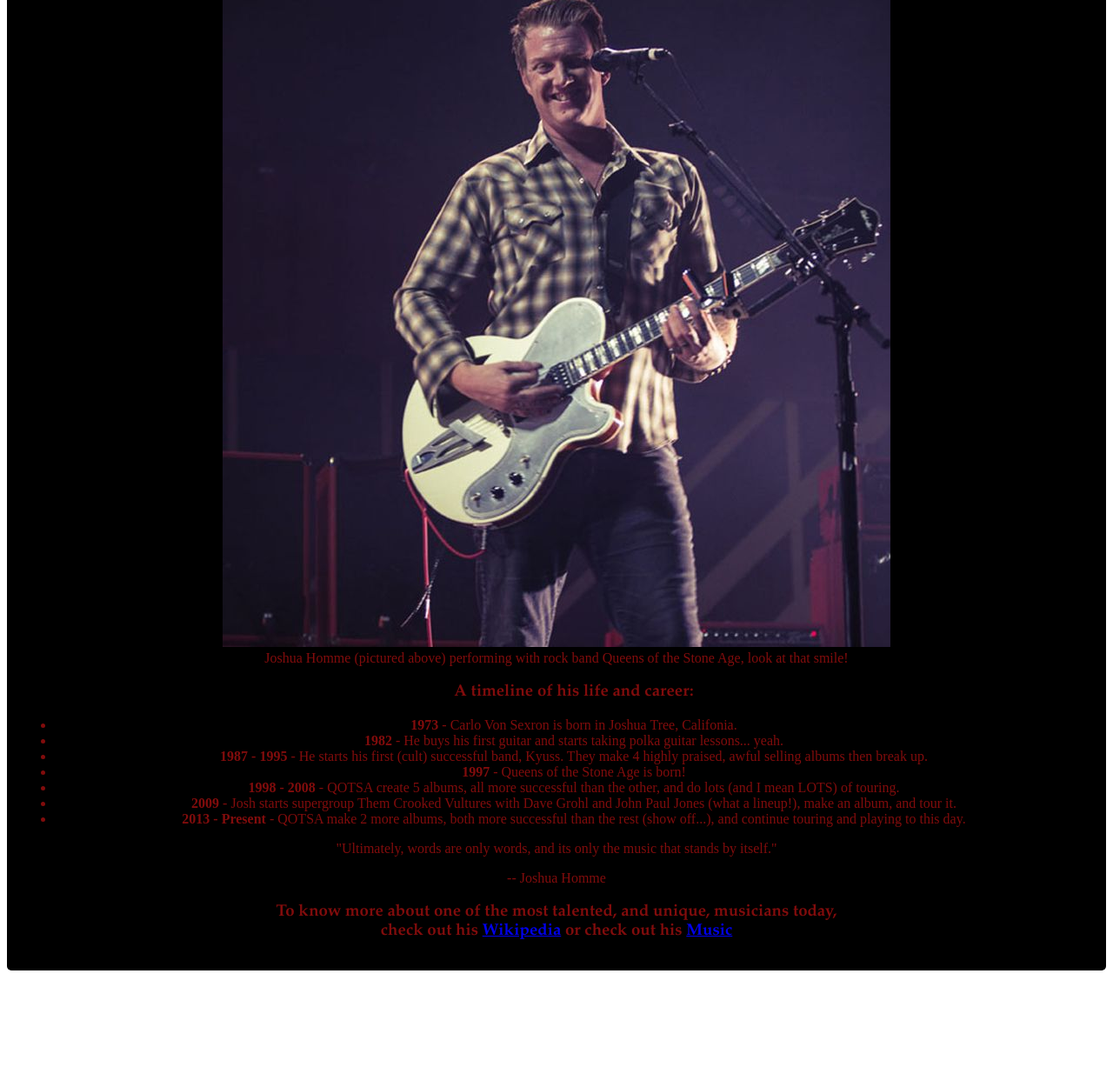
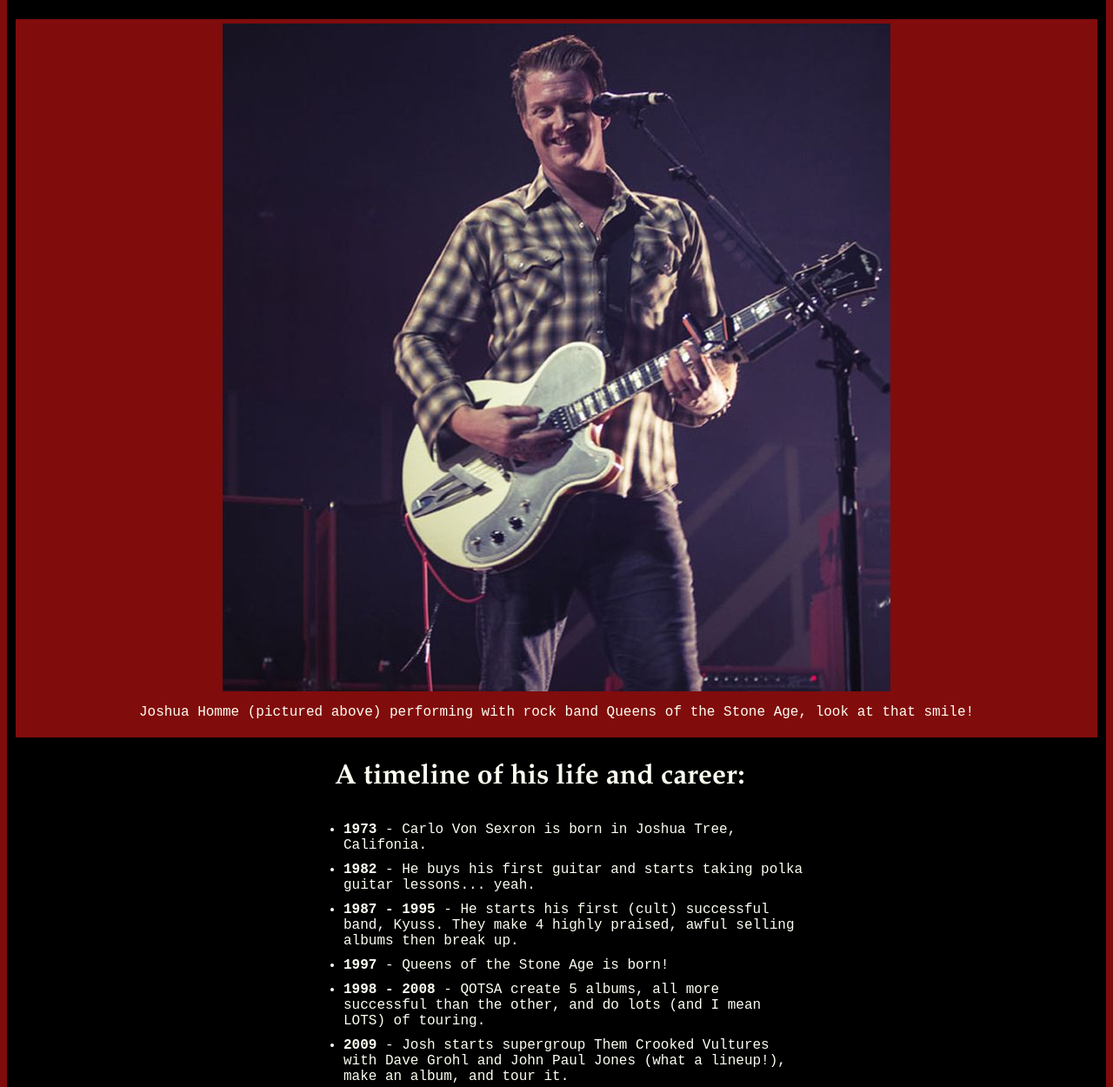
Before and after one commit to JoePorterDev/Tribute-Page, a plain HTML site: page index.html in a window 1280 px wide. Shown: the part 168-1418 px from the top of the page at 87% size. Before the commit the page ends 1314 px from the top, so only its background shows below. Drawn offline with Linux system fonts and the light colour scheme.

Commit message:
COMPLETE

```diff
--- a/looks.css
+++ b/looks.css
@@ -1,7 +1,7 @@
 html, body {
   text-align: center;
   min-width: 260px;
-  color: #810c0c;
+  background-color: #810c0c;
 }
 #main {
   margin: 30px auto;
@@ -9,7 +9,48 @@ html, body {
   border: 0px solid;
   border-radius: 5px;
   background: #000000;
+  color: #fdfef1;
+  font-family: 'Courier New';
 }
-#title, #headline, h3 {
-  font-family: palatino, monospace;
+#title {
+  font-family: "Palatino";
+  font-size: 40px;
 }
+#headline, h3 {
+  font-family: 'Palatino';
+  font-size: 32px;
+}
+#img-div {
+  margin: -5px;
+  margin-top: 25px;
+  width: 100%;
+  border: 5px solid #810c0c;
+  background: #810c0c;
+}
+img {
+  max-width: 100%;
+  display: block;
+  height: auto;
+  margin: auto;
+}
+#img-caption {
+  margin: 15px;
+}
+a {
+  text-decoration: none;
+  color: #810c0c;
+}
+ul {
+  max-width: 550px;
+  margin: 0 auto;
+  text-align: left;
+}
+li {
+  margin: 10px;
+}
+blockquote {
+  margin: 50px;
+  font-size: 24px;
+  font-style: italic;
+}
+/*courier new
```
